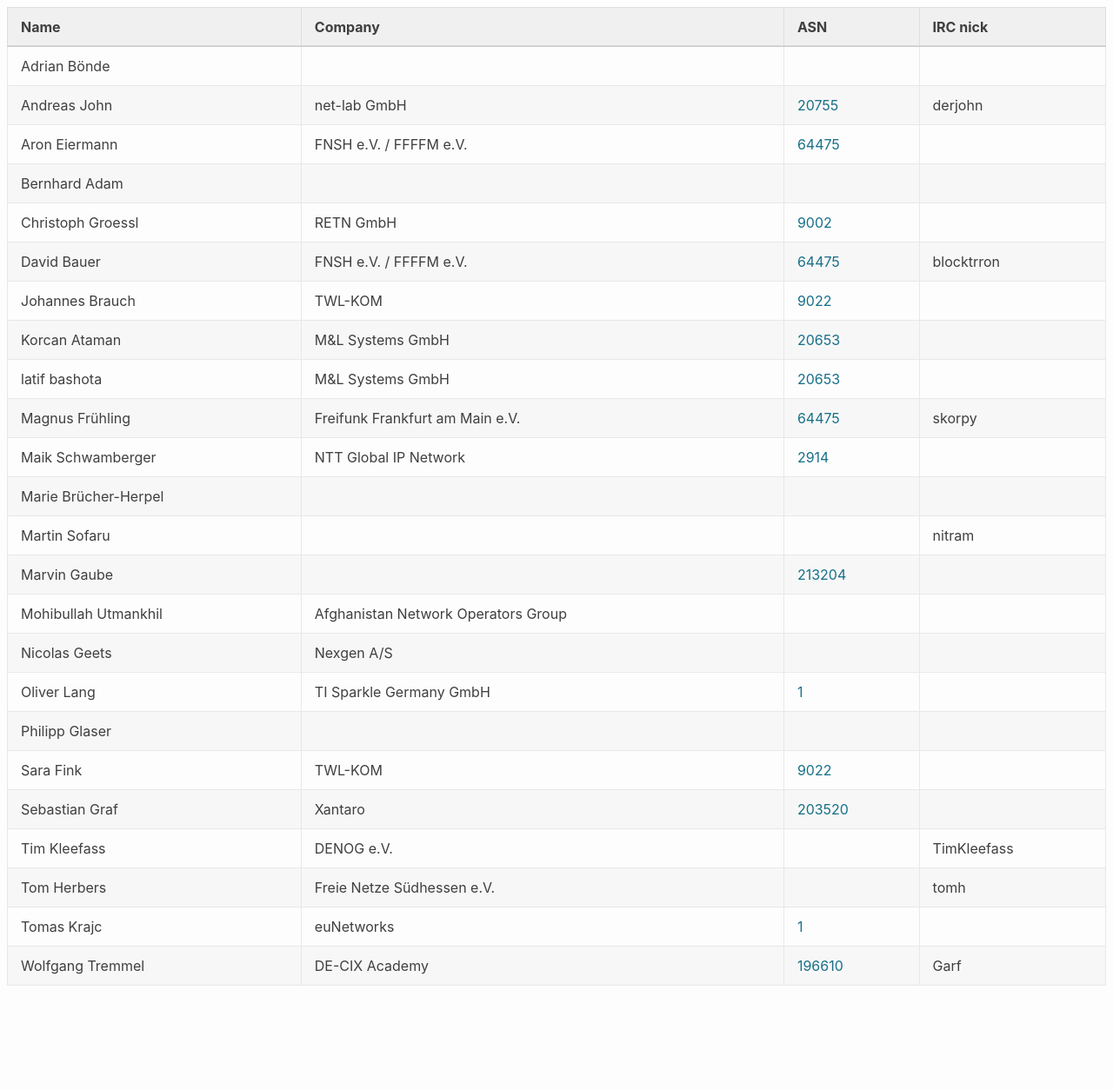
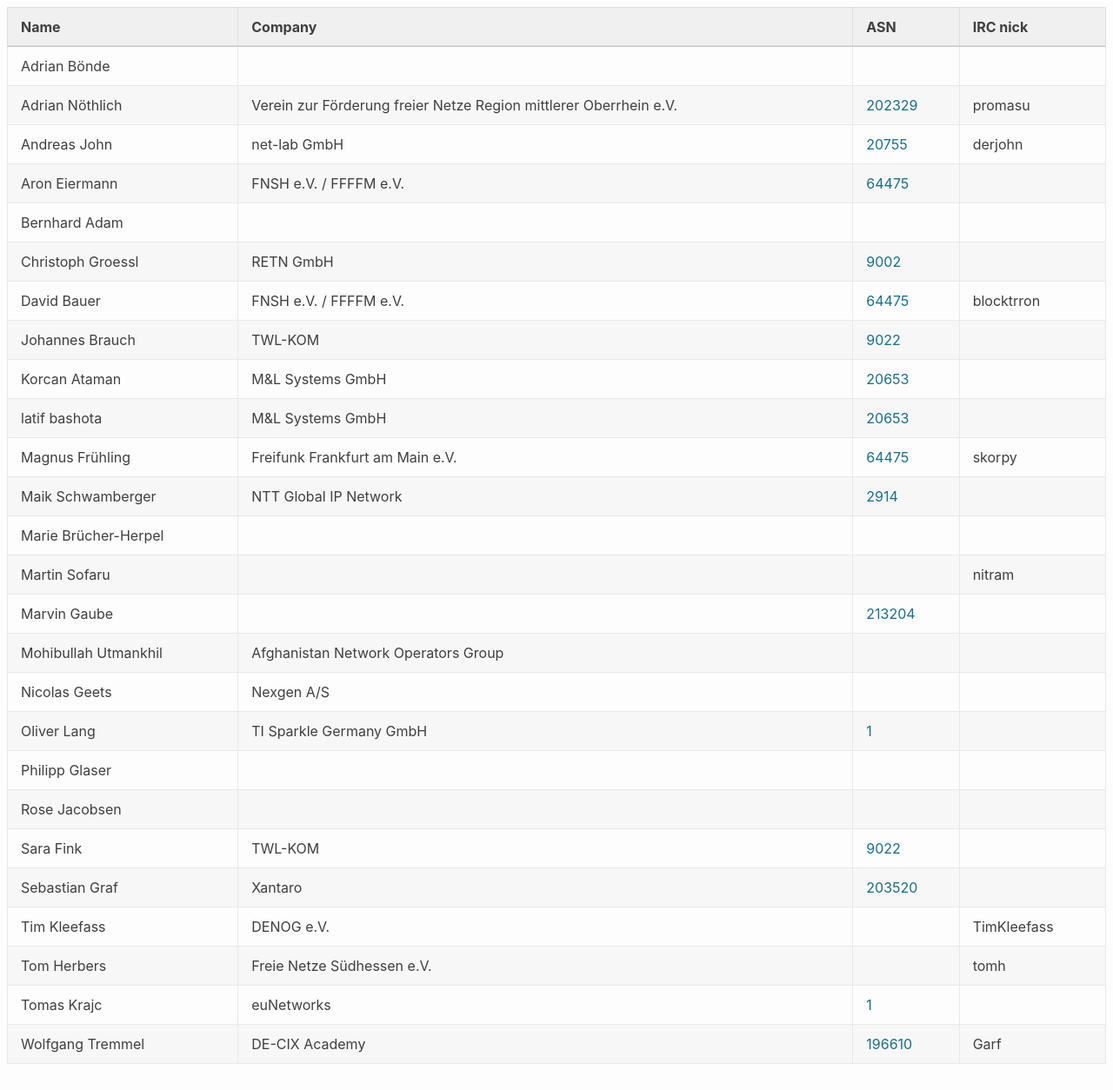
Before and after one commit to denog/pretix-attendeelist, a Jekyll site: the page built from meetup2024_01/index.markdown, in a window 1280 px wide and 1254 px high. Shown: the whole window at 87% size. Built offline with Jekyll 4.4.1, drawn with Linux system fonts in a browser that asks for light colours.

Commit message:
Latest data: Fri Jan 12 23:10:17 UTC 2024

```diff
--- a/_data/attendees_denog_meetup_2024_01.json
+++ b/_data/attendees_denog_meetup_2024_01.json
@@ -4,6 +4,12 @@
     "company": null,
     "irc": null,
     "asn": null
+  },
+  {
+    "name": "Adrian Nöthlich",
+    "company": "Verein zur Förderung freier Netze Region mittlerer Oberrhein e.V.",
+    "irc": "promasu",
+    "asn": "202329"
   },
   {
     "name": "Andreas John",
@@ -108,6 +114,12 @@
     "asn": null
   },
   {
+    "name": "Rose Jacobsen",
+    "company": null,
+    "irc": null,
+    "asn": null
+  },
+  {
     "name": "Sara Fink",
     "company": "TWL-KOM",
     "irc": null,
```
